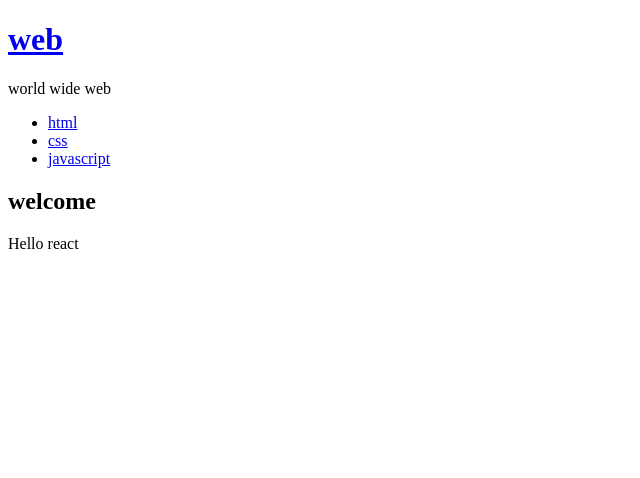
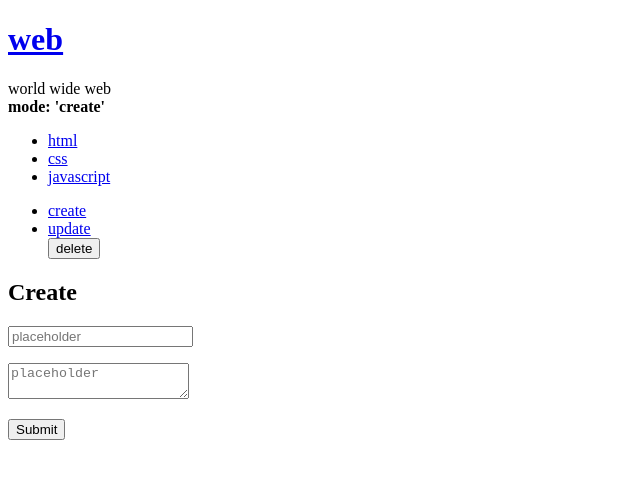
Before and after one commit to jaehlee36/create-react, a React (Create React App) app: page / in a window 1280 px wide. Shown: the top 478 px of the page, without its empty margins (0-640 px from the left). Built offline with nearby package versions, Linux system fonts and the light colour scheme.

Commit message:
add read,create,updateContent

```diff
--- a/src/App.js
+++ b/src/App.js
@@ -1,13 +1,17 @@
 import React, {Components} from 'react';
 import Subject from "./components/Subject"
 import TOC from "./components/TOC"
-import Content from "./components/Content"
+import ReadContent from "./components/ReadContent"
+import CreateContent from "./components/CreateContent"
+import UpdateContent from "./components/UpdateContent"
+import Control from "./components/Control"
 
 class App extends React.Component {
   constructor(props) {
     super(props);
+    this.max_content_id = 3;
     this.state = {
-      mode:"welcome",
+      mode:"create",
       selectedContents_id:2,
       subject: {title:'web', sub:'world wide web'},
       welcome:{title:'welcome', desc:"Hello react"},
@@ -18,32 +22,50 @@
       ]
     }
   }
-  render() {
-    var _title, _desc = null;
+  getReadContent() {
+    var i = 0;
+    while (i<this.state.contents.length) {
+      var data = this.state.contents[i];
+      if (data.id == this.state.selectedContents_id) {
+        return data;
+        break;
+      }
+      i++;
+    }
+  }
+  getContent() {
+    var _title, _desc, _article = null;
     if (this.state.mode === 'welcome') {
       _title = this.state.welcome.title;
       _desc = this.state.welcome.desc;
+      _article = <ReadContent title={_title} desc={_desc}></ReadContent>
     } else if (this.state.mode === "read") {
-      var i = 0;
-      debugger;
-      while (i<this.state.contents.length) {
-        var data = this.state.contents[i];
-        debugger;
-        if (data.id == this.state.selectedContents_id) {
-          console.log("render");
-          debugger;
-          _title = data.title;
-          _desc = data.desc;
-          break;
-        }
-        i++;
-      }
+      var _content = this.getReadContent();
+      _article = <ReadContent title={_content.title} desc={_content.desc}></ReadContent>
+    } else if (this.state.mode == "create") {
+      _article = <CreateContent onSubmit={function(_title, _desc) {
+        //add contents
+        this.max_content_id++;
+        var _contents = this.state.contents.concat(
+          {id: this.max_content_id, title: _title, desc:_desc}
+        )
+        this.setState({
+          contents: _contents
+        })
+      }.bind(this)}></CreateContent>
+    } else if (this.state.mode == "update") {
+      _content = this.getReadContent();
+      _article = <UpdateContent data={_content}></UpdateContent>
     }
+    return _article;
+  }
+  render() {
     return (
       <div className="App">
           <Subject
             title={this.state.subject.title}
             sub={this.state.subject.sub}
+            mode={this.state.mode}
             onChangePage ={ function() {
               this.setState({
                 mode:"welcome"
@@ -59,8 +81,13 @@
               })
             }.bind(this)}
             data={this.state.contents}>
-            </TOC>
-          <Content title={_title} desc={_desc}></Content>
+          </TOC>
+          <Control onChangeMode={function(_mode) {
+            this.setState({
+              mode: _mode
+            })
+          }.bind(this)}></Control>
+          {this.getContent()}
       </div>
     );
   }
--- /dev/null
+++ b/src/components/Control.js
@@ -0,0 +1,36 @@
+import React from 'react';
+
+class Control extends React.Component {
+  // constructor(props) {
+  //   super(props)
+  // }
+  render() {
+      return (
+        <ul>
+          <li>
+            <a
+              href="/create"
+              onClick={function(e) {
+                e.preventDefault();
+                this.props.onChangeMode("create");
+              }.bind(this)}>create</a>
+          </li>
+          <li>
+            <a href="/update"
+              onClick={function(e) {
+                e.preventDefault();
+                this.props.onChangeMode("update");
+              }.bind(this)}>update</a>
+          </li>
+          <input type="button" value="delete"
+            onClick={function(e) {
+              e.preventDefault();
+              this.props.onChangeMode("delete");
+            }.bind(this)}></input>
+        </ul>
+      );
+  }
+}
+
+
+export default Control;
--- /dev/null
+++ b/src/components/CreateContent.js
@@ -0,0 +1,37 @@
+import React from 'react';
+
+class CreateContent extends React.Component {
+  // constructor(props) {
+  //   super(props)
+  // }
+    render() {
+      return (
+        <article>
+          <h2>Create</h2>
+          <form action="/create_process" method="post"
+            onSubmit = {function(e) {
+              e.preventDefault();
+              this.props.onSubmit(
+                e.target.title.value,
+                e.target.desc.value
+              )
+            }.bind(this)}
+          >
+            <p>
+              <input type="text" name="title" placeholder="placeholder">
+              </input>
+            </p>
+            <p>
+              <textarea name="desc" placeholder="placeholder"></textarea>
+            </p>
+            <p>
+              <input type="submit"></input>
+            </p>
+          </form>
+        </article>
+        );
+    }
+}
+
+
+export default CreateContent;
--- a/src/components/Content.js
+++ b/src/components/ReadContent.js
@@ -1,6 +1,6 @@
 import React from 'react';
 
-class Content extends React.Component {
+class ReadContent extends React.Component {
   // constructor(props) {
   //   super(props)
   // }
@@ -15,4 +15,4 @@
 }
 
 
-export default Content;
+export default ReadContent;
--- a/src/components/Subject.js
+++ b/src/components/Subject.js
@@ -12,7 +12,8 @@
                 this.props.onChangePage();
             }.bind(this)}
                 >{this.props.title}</a></h1>
-            {this.props.sub}
+            {this.props.sub}<br></br>
+            <b>mode: '{this.props.mode}'</b>
         </header>
     );
   }
--- a/src/components/TOC.js
+++ b/src/components/TOC.js
@@ -14,7 +14,6 @@
                 data-id={data[i].id}
                 onClick={function(e) {
                     e.preventDefault();
-                    debugger;
                     this.props.onChangePage(e.target.dataset.id);
                 }.bind(this)}>
             {data[i].title}</a>
--- /dev/null
+++ b/src/components/UpdateContent.js
@@ -0,0 +1,54 @@
+import React from 'react';
+
+class updateContent extends React.Component {
+  constructor(props) {
+    super(props);
+    this.state = {
+      title: this.props.data.title,
+      desc: this.props.data.desc
+    }
+  }
+    render() {
+      return (
+        <article>
+          <h2>Update</h2>
+          <form action="/create_process" method="post"
+            onSubmit = {function(e) {
+              e.preventDefault();
+              this.props.onSubmit(
+                e.target.title.value,
+                e.target.desc.value
+              )
+            }.bind(this)}
+          >
+            <p>
+              <input
+                type="text"
+                name="title"
+                placeholder="placeholder"
+                value={this.state.title}
+                onChange={function(e) {
+                  this.setState({ title: e.target.value});
+                }.bind(this)}>
+              </input>
+            </p>
+            <p>
+              <textarea
+                name="desc"
+                value={this.state.desc}
+                placeholder="placeholder"
+                onChange={function(e) {
+                  this.setState({ desc: e.target.value});
+                }.bind(this)}></textarea>
+            </p>
+            <p>
+              <input type="submit"></input>
+            </p>
+          </form>
+        </article>
+        );
+    }
+}
+
+
+export default updateContent;
```
